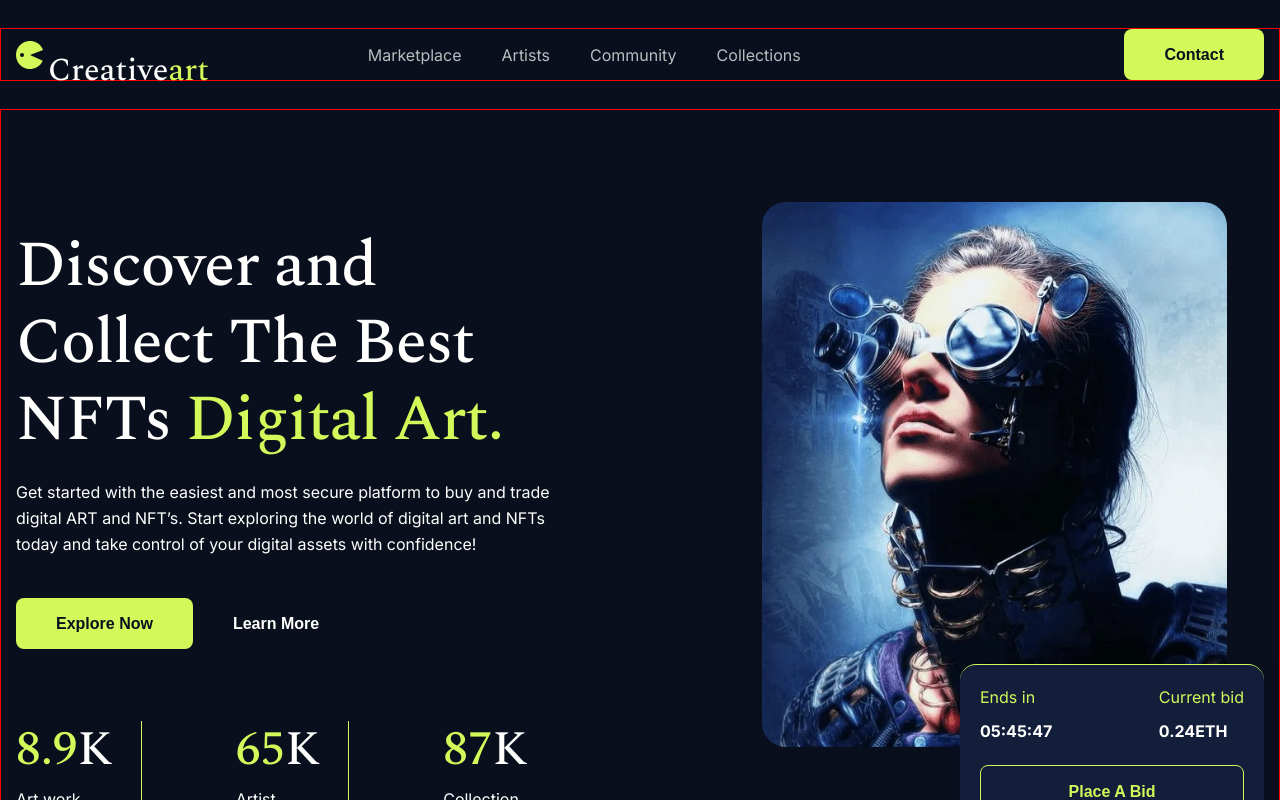
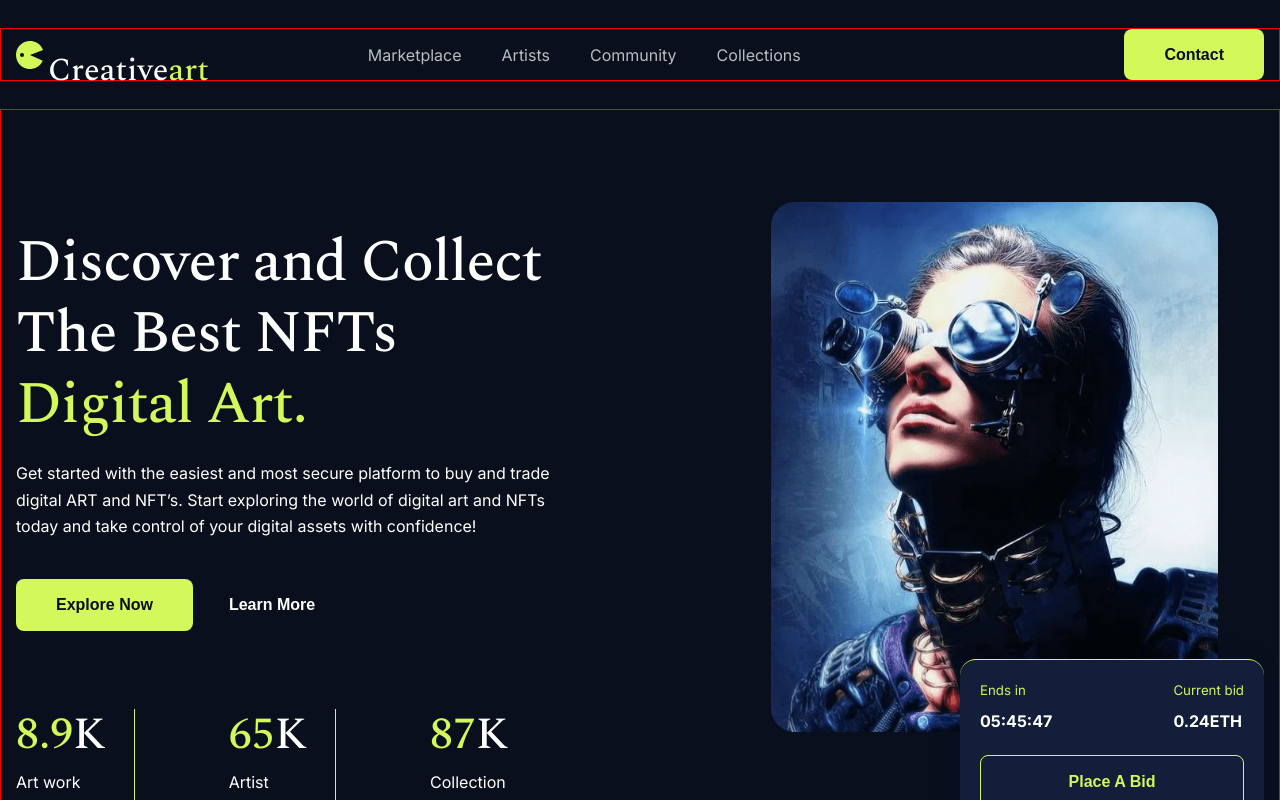
Before and after one commit to VitaliKozhurov/nft-art, a React (Create React App) app: page / in a window 1280 px wide. Shown: the top 800 px of the page. Built offline with nearby package versions, Linux system fonts and the light colour scheme.

Commit message:
refactor: refactor adaptive main section

```diff
--- a/src/components/button/button.tsx
+++ b/src/components/button/button.tsx
@@ -49,6 +49,7 @@ const StyledButton = styled.button<Props>`
         props.variant === 'link' &&
         css<Props>`
             background-color: transparent;
+            padding: 0;
             border: none;
             color: ${theme.colors.textFont};
         `}
--- a/src/components/index.ts
+++ b/src/components/index.ts
@@ -5,12 +5,12 @@ export { FlexWrapper } from './common/flexWrapper';
 export { Container } from './common/container';
 export { Icon } from './icon/icon';
 export { Logo } from './logo/logo';
-export { MainImageCard } from './mainImageCard/mainImageCard';
+export { MainImageCard } from '../layout/sections/main/mainImageCard/mainImageCard';
 export { HeaderMenu } from '../layout/header/headerMenu/headerMenu';
 export { Photo } from './photo/photo';
 export { PopularCard } from './popularCard/popularCard';
 export { SectionDescription } from './sectionDescription/sectionDescription';
 export { SectionTitle } from './sectionTitle/sectionTitle';
 export { Socials } from './socials/socials';
-export { StatisticItem } from './statisticItem/statisticItem';
+export { StatisticItem } from '../layout/sections/main/statisticItem/statisticItem';
 export { StyledSection } from './section/section';
--- a/src/components/photo/photo.tsx
+++ b/src/components/photo/photo.tsx
@@ -1,8 +1,13 @@
 import styled from 'styled-components';
 
-export const Photo = styled.img`
+type Props = {
+    ratio?: string;
+};
+
+export const Photo = styled.img<Props>`
     width: 100%;
     height: 100%;
     object-fit: cover;
     object-position: top;
+    aspect-ratio: ${(props) => props.ratio};
 `;
--- a/src/components/sectionTitle/sectionTitle.tsx
+++ b/src/components/sectionTitle/sectionTitle.tsx
@@ -19,14 +19,9 @@ export const SectionTitle: FC<Props> = ({ tagName, maxWidth, title }) => {
 };
 
 const StyledSectionTitle = styled.h1<{ tagName: 'h1' | 'h2'; maxWidth: string }>`
-    font-family: Spectral, sans-serif;
     letter-spacing: -1px;
-    font-size: ${(props) => (props.tagName === 'h1' ? '64px' : '48px')};
     color: ${theme.colors.textFont};
     max-width: ${(props) => props.maxWidth};
-    font-weight: 500;
-    line-height: 1.2;
-    text-align: left;
 `;
 
 const StyledSpan = styled.span`
--- a/src/layout/sections/main/main.tsx
+++ b/src/layout/sections/main/main.tsx
@@ -1,88 +1,119 @@
 import React from 'react';
-import { SectionTitle, TitleTextType } from '../../../components/sectionTitle/sectionTitle';
-import { Button, Container, MainImageCard, Photo, SectionDescription, StatisticItem } from '../../../components';
+import { Button, Container, Photo, SectionDescription, SectionTitle } from '../../../components';
+import { StatisticItem } from './statisticItem/statisticItem';
+import { MainImageCard } from './mainImageCard/mainImageCard';
 import styled from 'styled-components';
+import mainPhoto from '../../../assets/images/main_section/main.webp';
 import { theme } from '../../../styles/Theme';
-import mainPhoto from '../../../assets/images/main_section/main.webp';
-
-const mainTitle: TitleTextType[] = [
-    { text: ' Discover and Collect The Best NFTs', type: 'primary' },
-    { text: ' Digital Art.', type: 'accent' },
-];
-const mainDescription =
-    'Get started with the easiest and most secure platform to buy and trade digital ART and NFT’s.\n' +
-    '                        Start exploring the world of digital art and NFTs today and take control of your digital assets\n' +
-    '                        with confidence!';
-const mainStatistics = [
-    { count: 8.9, title: 'Art work' },
-    { count: 65, title: 'Artist' },
-    { count: 87, title: 'Collection' },
-];
+import { mainDescription, mainStatistics, mainTitle } from './mainSectionData';
 
 export const Main = () => {
     return (
         <Container>
-            <StyledMain>
-                <StyledMainInfo>
+            <MainSection>
+                <MainContent>
                     <SectionTitle tagName={'h1'} title={mainTitle} />
                     <SectionDescription>{mainDescription}</SectionDescription>
-                    <StyledButtonsBlock>
+                    <ButtonsContainer>
                         <Button variant={'contained'}>Explore Now</Button>
                         <Button variant={'link'}>Learn More</Button>
-                    </StyledButtonsBlock>
-                </StyledMainInfo>
-                <StyledListStatistics>
+                    </ButtonsContainer>
+                </MainContent>
+
+                <MainStatistics>
                     {mainStatistics.map((item) => (
                         <StatisticItem key={item.title} title={item.title} count={item.count} />
                     ))}
-                </StyledListStatistics>
+                </MainStatistics>
 
-                <StyledMainImage>
-                    <StyledPhotoWrapper>
-                        <Photo src={mainPhoto} alt={'Main section photo'} />
-                    </StyledPhotoWrapper>
-
+                <MainImage>
+                    <PhotoWrapper>
+                        <Photo src={mainPhoto} alt={'Main section photo'} ratio={'17 / 20'} />
+                    </PhotoWrapper>
                     <MainImageCard />
-                </StyledMainImage>
-            </StyledMain>
+                </MainImage>
+            </MainSection>
         </Container>
     );
 };
 
-const StyledMain = styled.main`
+const MainSection = styled.main`
     padding: 92px 0;
     display: grid;
     grid-template-columns: 1fr 1fr;
     column-gap: 170px;
-    grid-template-areas: 'info image' 'statistics image';
+    grid-template-areas: 'content image' 'statistics image';
+
+    @media ${theme.media.bigDesktop} {
+        column-gap: 100px;
+    }
+
+    @media ${theme.media.desktop} {
+        column-gap: 25px;
+    }
+
+    @media ${theme.media.tablet} {
+        grid-template-columns: 1fr;
+        grid-template-areas: 'content' 'image' 'statistics';
+        padding: 60px 0 40px;
+    }
 `;
-const StyledMainInfo = styled.div`
-    grid-area: info;
+const MainContent = styled.div`
+    grid-area: content;
     padding-top: 26px;
+
+    @media ${theme.media.tablet} {
+        padding-top: 0;
+        text-align: center;
+    }
 `;
-const StyledMainImage = styled.div`
-    position: relative;
-    grid-area: image;
-    display: flex;
-    justify-content: center;
-`;
-const StyledButtonsBlock = styled.div`
-    margin-bottom: 72px;
-`;
-const StyledListStatistics = styled.ul`
+
+const MainStatistics = styled.ul`
     grid-area: statistics;
     padding-bottom: 26px;
     display: flex;
 
-    li + li {
-        padding-left: 94px;
-        border-left: 1px solid ${theme.colors.accent};
+    @media ${theme.media.tablet} {
+        justify-content: center;
     }
 `;
-const StyledPhotoWrapper = styled.div`
-    max-width: 465px;
-    width: 100%;
-    max-height: 545px;
+const MainImage = styled.div`
+    grid-area: image;
+    position: relative;
+    display: flex;
+    justify-content: center;
+    padding-bottom: 96px;
+
+    @media ${theme.media.tablet} {
+        margin-bottom: 54px;
+        padding-bottom: 76px;
+    }
+
+    @media ${theme.media.mobile} {
+        margin-bottom: 32px;
+    }
+`;
+
+const PhotoWrapper = styled.div`
+    width: 83%;
     border-radius: 24px;
     overflow: hidden;
+
+    @media ${theme.media.mobile} {
+        width: 90%;
+    }
 `;
+
+const ButtonsContainer = styled.div`
+    margin-bottom: 72px;
+    button:first-child {
+        margin-right: 36px;
+    }
+    @media ${theme.media.tablet} {
+        margin-bottom: 54px;
+    }
+
+    @media ${theme.media.mobile} {
+        margin-bottom: 48px;
+    }
+`;
--- a/src/components/mainImageCard/mainImageCard.tsx
+++ b/src/layout/sections/main/mainImageCard/mainImageCard.tsx
@@ -1,28 +1,27 @@
 import React from 'react';
-import { FlexWrapper } from '../common/flexWrapper';
-import { Button } from '../button/button';
 import styled from 'styled-components';
-import { theme } from '../../styles/Theme';
+import { theme } from '../../../../styles/Theme';
+import { Button, FlexWrapper } from '../../../../components';
 
 export const MainImageCard = () => {
     return (
-        <StyledCardBox>
+        <CardBox>
             <FlexWrapper justify={'space-between'}>
-                <StyledCardItemInfo>
-                    <h4>Ends in</h4>
+                <CardItemInfo>
+                    <h5>Ends in</h5>
                     <span>05:45:47</span>
-                </StyledCardItemInfo>
-                <StyledCardItemInfo>
-                    <h4>Current bid</h4>
+                </CardItemInfo>
+                <CardItemInfo>
+                    <h5>Current bid</h5>
                     <span>0.24ETH</span>
-                </StyledCardItemInfo>
+                </CardItemInfo>
             </FlexWrapper>
             <Button variant={'outlined'}>Place A Bid</Button>
-        </StyledCardBox>
+        </CardBox>
     );
 };
 
-const StyledCardBox = styled.div`
+const CardBox = styled.div`
     position: absolute;
     right: 0;
     bottom: 0;
@@ -35,12 +34,16 @@ const StyledCardBox = styled.div`
     border-radius: 16px;
     border-top: 1px solid ${theme.colors.accent};
     box-shadow: 0 9px 50px 0 rgba(23, 36, 65, 0.04);
+
+    @media ${theme.media.mobile} {
+        max-width: 224px;
+    }
 `;
 
-const StyledCardItemInfo = styled.div`
-    font-size: 1rem;
+const CardItemInfo = styled.div`
+    font-size: 16px;
     margin-bottom: 24px;
-    h4 {
+    h5 {
         color: ${theme.colors.accent};
         font-weight: 400;
         line-height: 1.6;
@@ -50,4 +53,8 @@ const StyledCardItemInfo = styled.div`
         font-weight: 700;
         line-height: 1.2;
     }
+    @media ${theme.media.tablet} {
+        font-size: 16px;
+        margin-bottom: 16px;
+    }
 `;
--- /dev/null
+++ b/src/layout/sections/main/mainSectionData.ts
@@ -0,0 +1,15 @@
+import { TitleTextType } from '../../../components/sectionTitle/sectionTitle';
+
+export const mainTitle: TitleTextType[] = [
+    { text: ' Discover and Collect The Best NFTs', type: 'primary' },
+    { text: ' Digital Art.', type: 'accent' },
+];
+export const mainDescription =
+    'Get started with the easiest and most secure platform to buy and trade digital ART and NFT’s.\n' +
+    '                        Start exploring the world of digital art and NFTs today and take control of your digital assets\n' +
+    '                        with confidence!';
+export const mainStatistics = [
+    { count: 8.9, title: 'Art work' },
+    { count: 65, title: 'Artist' },
+    { count: 87, title: 'Collection' },
+];
--- a/src/components/statisticItem/statisticItem.tsx
+++ b/src/layout/sections/main/statisticItem/statisticItem.tsx
@@ -1,6 +1,6 @@
 import React, { FC } from 'react';
 import styled from 'styled-components';
-import { theme } from '../../styles/Theme';
+import { theme } from '../../../../styles/Theme';
 
 type Props = {
     count: number;
@@ -10,24 +10,24 @@ type Props = {
 export const StatisticItem: FC<Props> = ({ count, title }) => {
     return (
         <StyledListItem>
-            <h4>
+            <h2>
                 {count}
                 <span>K</span>
-            </h4>
+            </h2>
             <span>{title}</span>
         </StyledListItem>
     );
 };
 const StyledListItem = styled.li`
+    &:not(:first-child) {
+        padding-left: 94px;
+    }
     &:not(:last-child) {
         padding-right: 28px;
+        border-right: 1px solid ${theme.colors.accent};
     }
 
-    h4 {
-        font-family: Spectral, sans-serif;
-        font-size: 48px;
-        font-weight: 500;
-        line-height: 1.2;
+    h2 {
         color: ${theme.colors.accent};
         margin-bottom: 8px;
         span {
@@ -38,4 +38,15 @@ const StyledListItem = styled.li`
         font-size: 1rem;
         line-height: 1.6;
     }
+
+    @media ${theme.media.bigDesktop} {
+        &:not(:first-child) {
+            padding-left: 56px;
+        }
+    }
+    @media ${theme.media.desktop} {
+        &:not(:first-child) {
+            padding-left: 28px;
+        }
+    }
 `;
--- a/src/styles/Global.styled.ts
+++ b/src/styles/Global.styled.ts
@@ -26,6 +26,20 @@ export const GlobalStyle = createGlobalStyle`
     list-style: none;
   }
 
+  h1 {
+    font-size: calc((100vw - 375px) / (1512 - 375) * (64 - 39) + 39px);
+    font-weight: 500;
+    font-family: Spectral, sans-serif;
+    line-height: 1.2;
+  }
+
+  h2 {
+    font-size: calc((100vw - 375px) / (1512 - 375) * (48 - 31) + 31px);
+    font-weight: 500;
+    font-family: Spectral, sans-serif;
+    line-height: 1.2;
+  }
+
   button {
     background-color: unset;
     border: none;
--- a/src/styles/Theme.ts
+++ b/src/styles/Theme.ts
@@ -13,6 +13,6 @@ export const theme = {
         bigDesktop: 'screen and (max-width: 1200px)',
         desktop: 'screen and (max-width: 992px)',
         tablet: 'screen and (max-width: 768px)',
-        mobile: 'screen and (max-width: 576px)',
+        mobile: 'screen and (max-width: 480px)',
     },
 };
```
Also changed, not shown: src/components/sectionDescription/sectionDescription.ts (+5 -2 lines).
